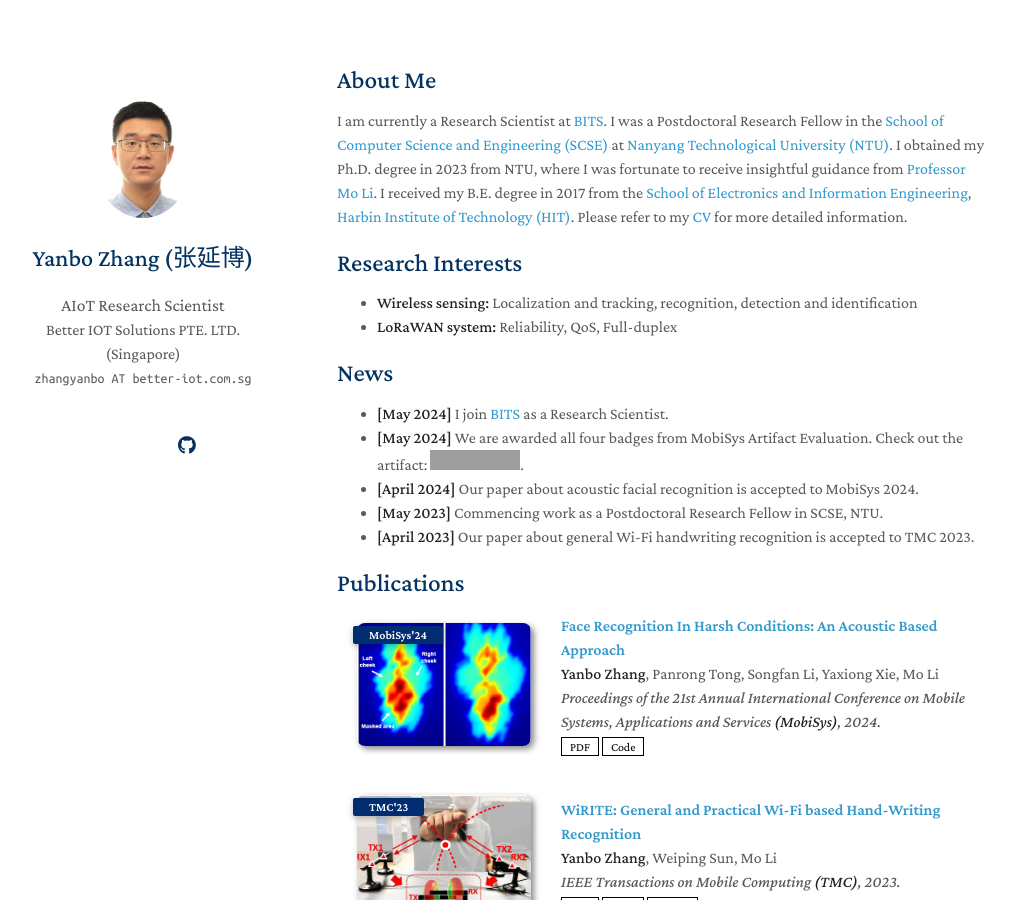
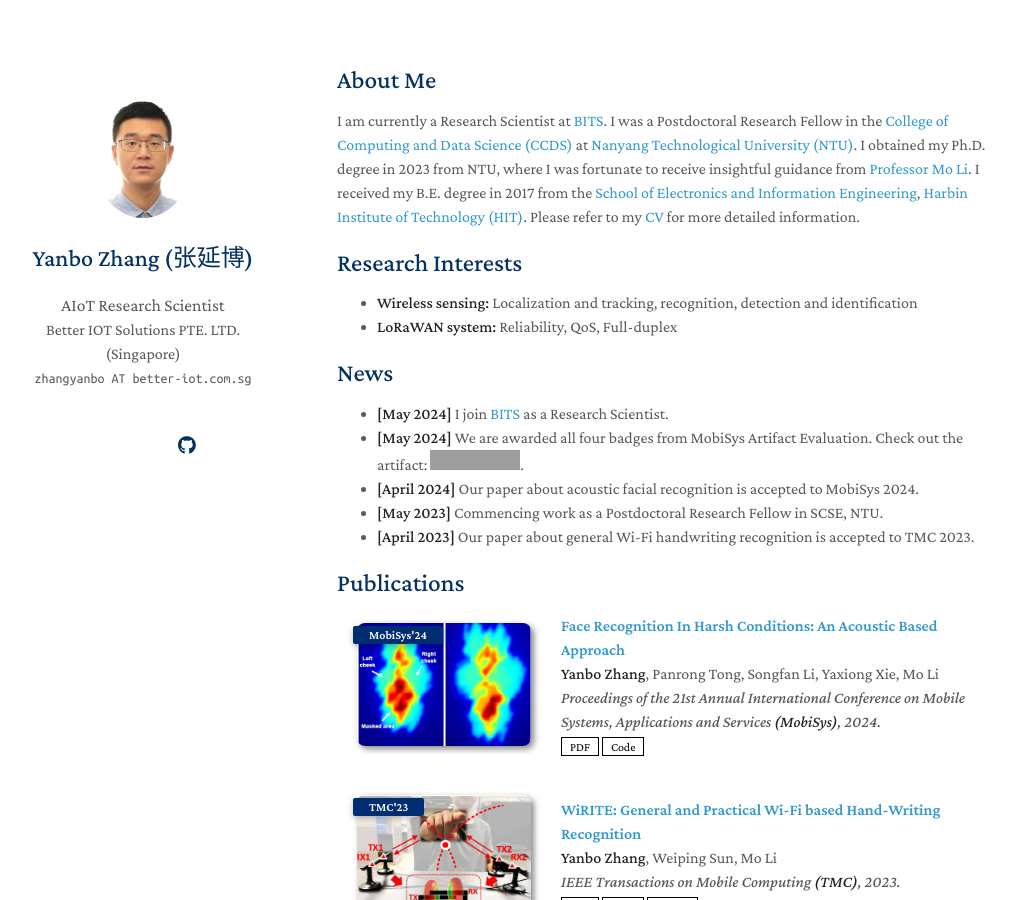
Before and after one commit to yanbozhang003/yanbozhang003.github.io, a Jekyll site: the page built from index.md, in a window 1280 px wide and 900 px high. Shown: the whole window, without its empty margins (133-1148 px from the left). Built offline with Jekyll 4.4.1, drawn with Linux system fonts in a browser that asks for light colours; nearby versions of some CDN libraries; a style sheet for code colours, icons or effects is not loaded; our own code applies the rules of GitHub Pages for plain Markdown files; grey boxes are pictures that could not be loaded.

Commit message:
Update index.md

```diff
--- a/index.md
+++ b/index.md
@@ -5,7 +5,7 @@
 ## About Me
 
 I am currently a Research Scientist at [BITS](https://www.better-iot.com.sg/).
-I was a Postdoctoral Research Fellow in the [School of Computer Science and Engineering (SCSE)](https://www.ntu.edu.sg/scse) at [Nanyang Technological University (NTU)](https://www.ntu.edu.sg/).
+I was a Postdoctoral Research Fellow in the [College of Computing and Data Science (CCDS)](https://www.ntu.edu.sg/computing) at [Nanyang Technological University (NTU)](https://www.ntu.edu.sg/).
 I obtained my Ph.D. degree in 2023 from NTU, where I was fortunate to receive insightful guidance from [Professor Mo Li](https://cse.hkust.edu.hk/~lim/).
 I received my B.E. degree in 2017 from the [School of Electronics and Information Engineering](https://seie.hit.edu.cn/), [Harbin Institute of Technology (HIT)](https://www.hit.edu.cn/).
 <!-- Please refer to my CV (in [English](./assets/files/CV/CV_Yanbo_English.pdf) or [中文](./assets/files/CV/CV-Yanbo_Chinese2.pdf)) for more detailed information.  -->
```
